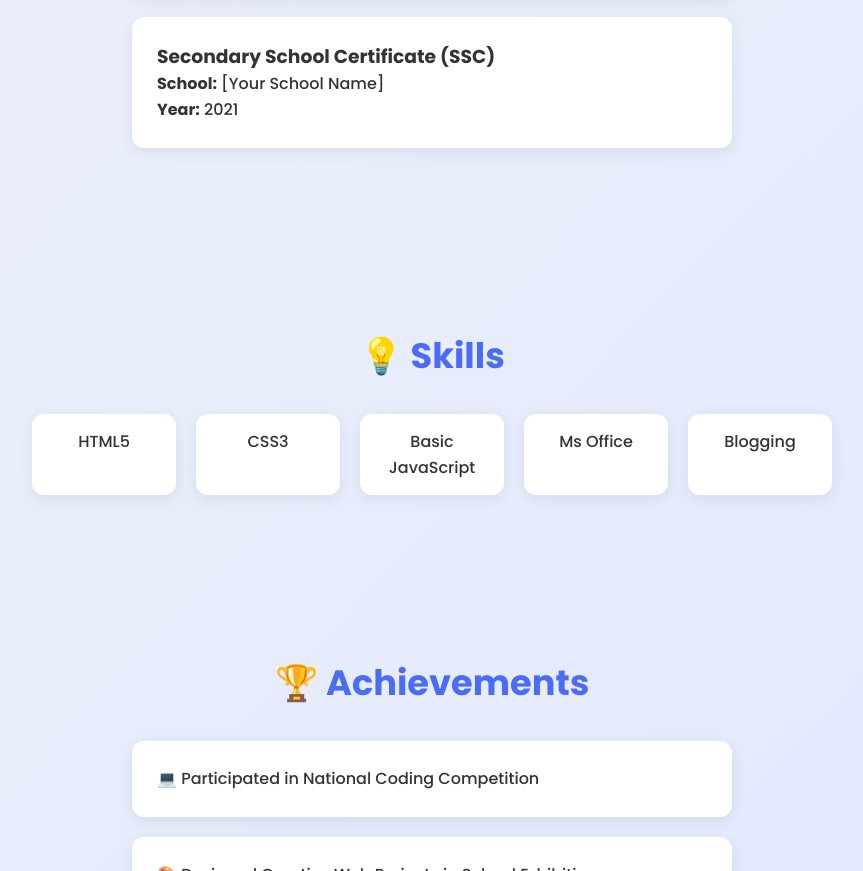
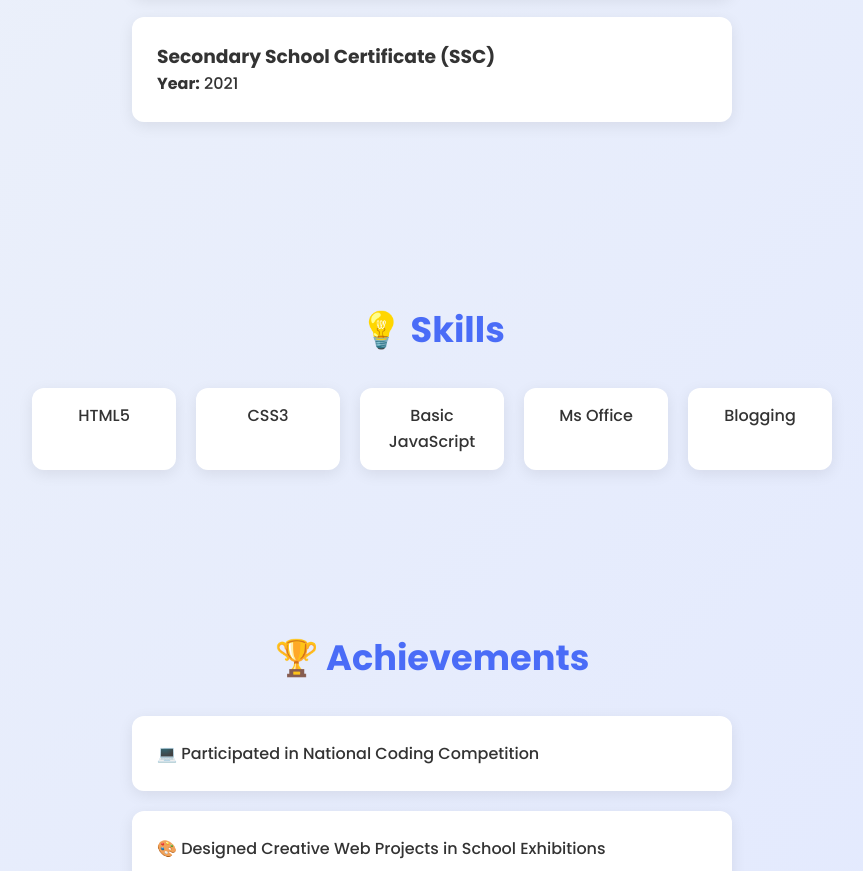
Before and after one commit to shellycone/Naima_Akter_Jisa, a plain HTML site: page index.html in a window 1280 px wide. Shown: the part 1177-2048 px from the top of the page, without its empty margins (208-1071 px from the left). Drawn offline with Linux system fonts and the light colour scheme.

Commit message:
Update index.html

```diff
--- a/index.html
+++ b/index.html
@@ -43,7 +43,7 @@
     </div>
     <div class="edu-card">
       <h3>Secondary School Certificate (SSC)</h3>
-      <p><strong>School:</strong> [Your School Name]</p>
+<!--       <p><strong>School:</strong> [Your School Name]</p> -->
       <p><strong>Year:</strong> 2021</p>
     </div>
   </section>
```
